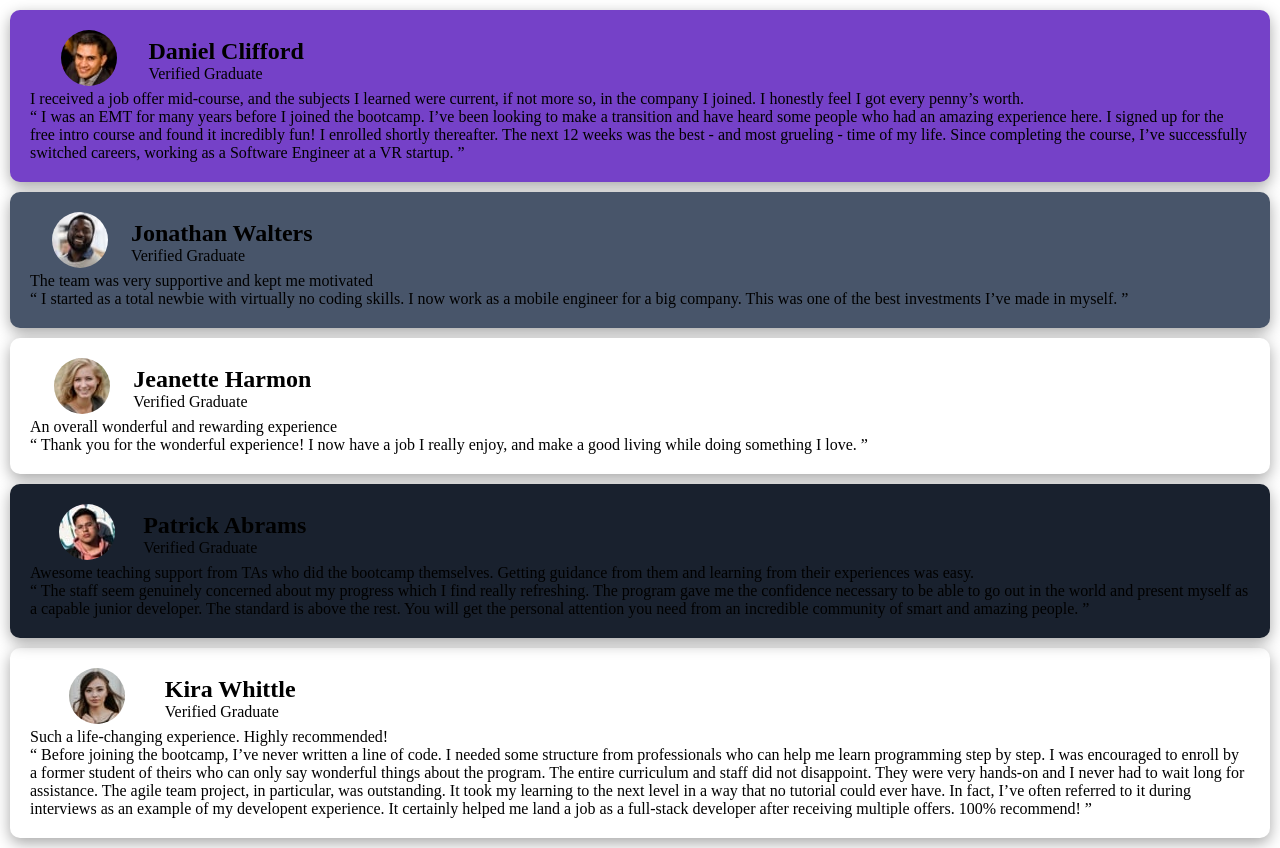
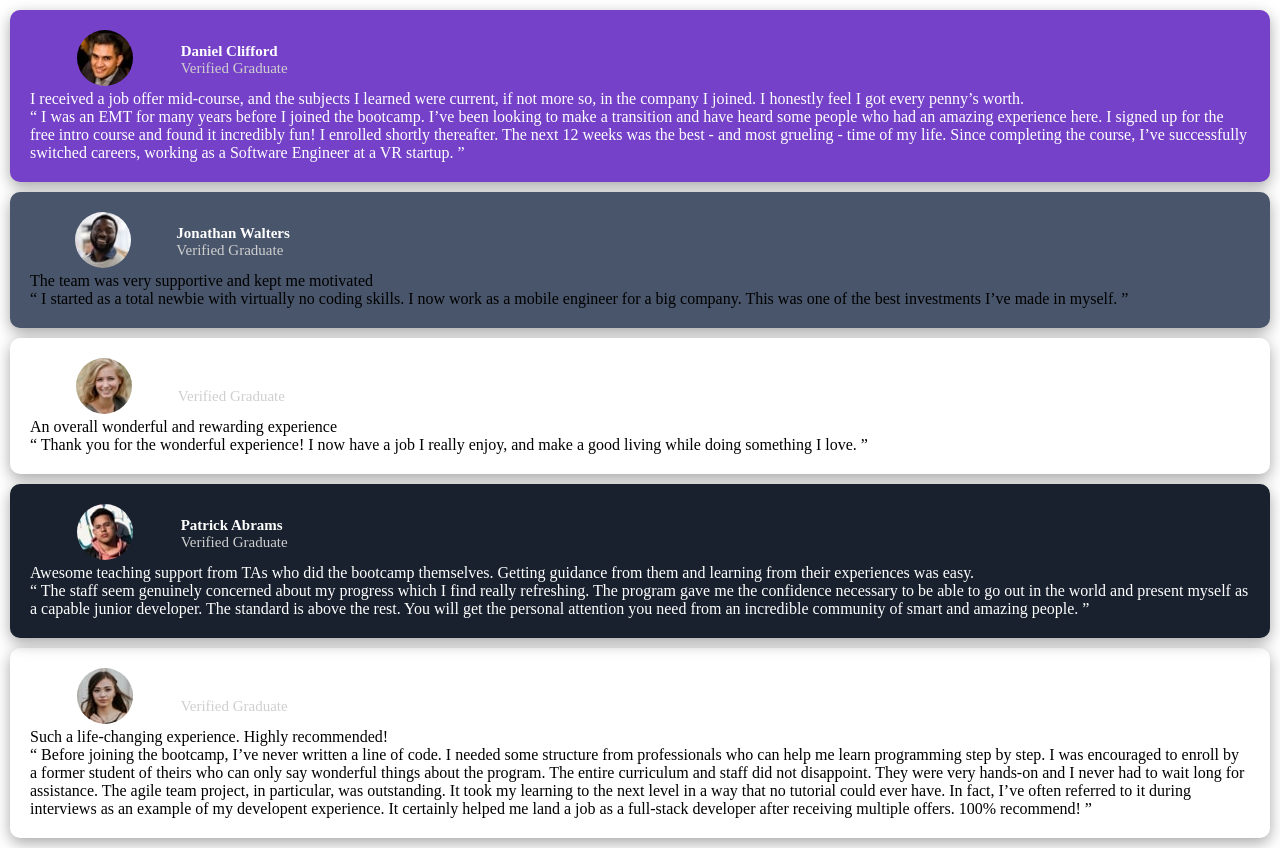
Before and after one commit to suleman42244/Testimonials-grid-section, a plain HTML site: page index.html in a window 1280 px wide. Drawn offline with Linux system fonts and the light colour scheme.

Commit message:
adding styles

```diff
--- a/style.css
+++ b/style.css
@@ -5,6 +5,7 @@
 }
 .testimonial1{
     background-color: hsl(263, 55%, 52%);
+    color: white;
 }
 
 .testimonial2{
@@ -28,6 +29,7 @@ img{
 
 .testimonial4{
     background-color: hsl(219, 29%, 14%);
+    color: white;
 }
 .flex{
     display: flex;
@@ -35,3 +37,13 @@ img{
     align-items: center;
     width: 25%;
 }
+.position{
+    color: hsl(0, 0%, 81%);
+    font-weight: 500;
+    font-size: 15px;
+}
+.name{
+    color: hsl(0, 0%, 100%);
+    font-weight: 600;
+    font-size: 15px;
+}
```
